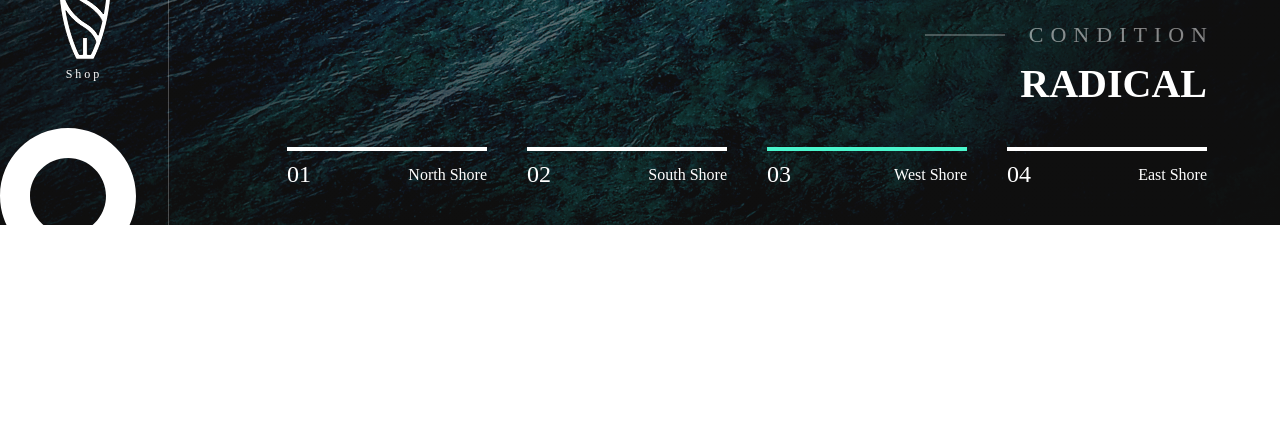
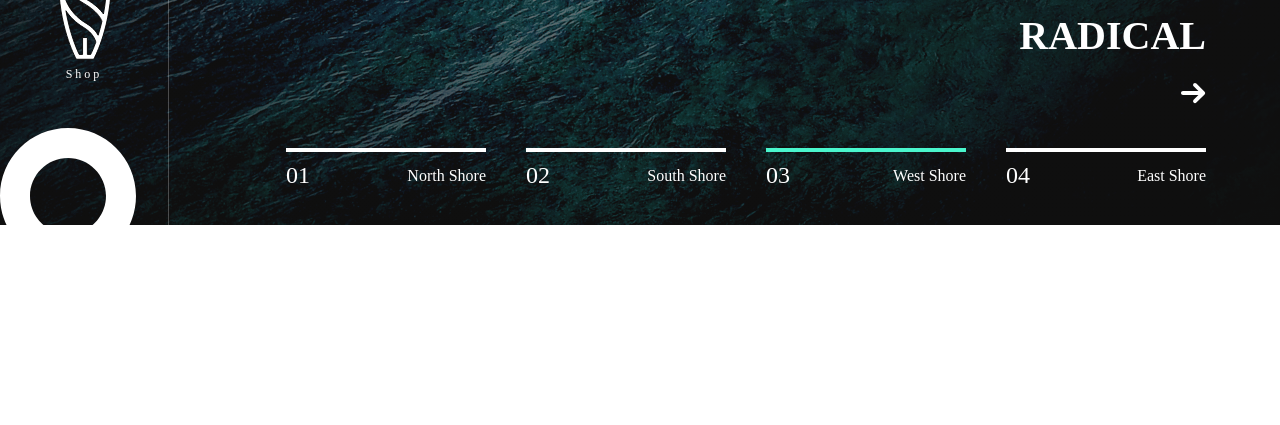
Before and after one commit to inottn/GoSurf, a plain HTML site: page index.html in a window 1280 px wide. Shown: the part 799-1224 px from the top of the page. Drawn offline with Linux system fonts and the light colour scheme.

Commit message:
add: 完成hero-content元素的基本布局及样式

```diff
--- a/index.html
+++ b/index.html
@@ -55,6 +55,9 @@
         <p>Condition</p>
         <h2 class="heading-description">Radical</h2>
       </div>
+      <div class="arrow-right">
+        <img src="./images/hero/arrow-right.svg" alt="">
+      </div>
       <div class="pagination">
         <div class="pagination-item">
           <div class="progress"></div>
--- a/scss/layouts/_hero.scss
+++ b/scss/layouts/_hero.scss
@@ -124,7 +124,7 @@
     position: absolute;
     bottom: 0;
     right: 0;
-    margin-right: 73px;
+    margin-right: 74px;
 
     .page-title {
       text-transform: uppercase;
@@ -168,11 +168,16 @@
       }
     }
 
+    .arrow-right {
+      margin-top: 24px;
+      text-align: right;
+    }
+
     .pagination {
       display: flex;
       justify-content: space-between;
       margin-top: 40px;
-      margin-bottom: 37px;
+      margin-bottom: 36px;
 
       .pagination-item {
         margin-right: 40px;
```
Also changed, not shown: css/main.css, images/hero/arrow-right.svg (added), 1 other file.
